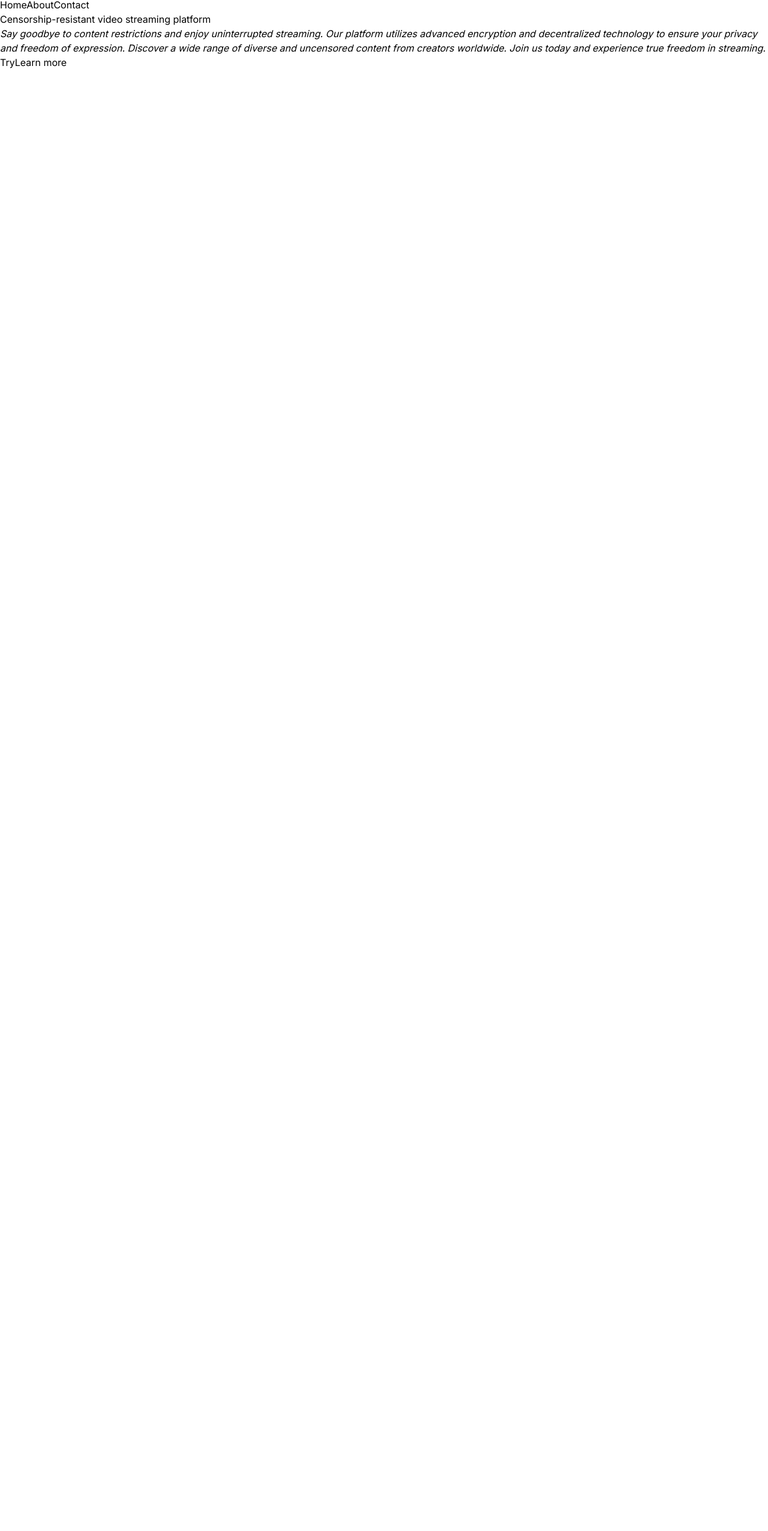
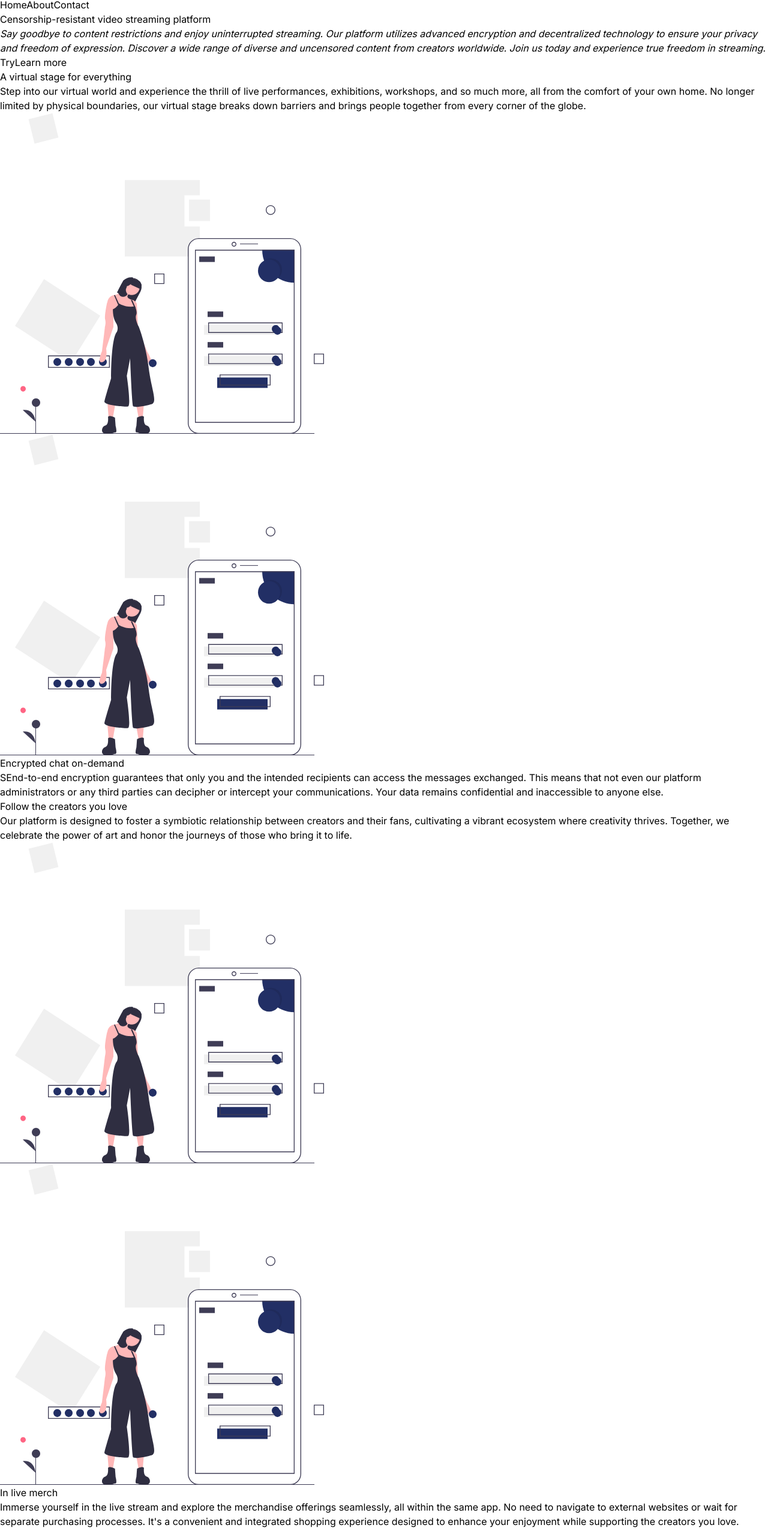
Before and after one commit to Merdi-kim/waves, a Next.js app: page / in a window 1280 px wide. Shown: the part 52-2604 px from the top of the page at 60% size. Before the commit the page ends 800 px from the top, so only its background shows below. Built offline with nearby package versions, Linux system fonts and the light colour scheme.

Commit message:
add description to landing page

```diff
--- a/src/app/page.tsx
+++ b/src/app/page.tsx
@@ -1,13 +1,17 @@
-import Link from "next/link";
+import Link from 'next/link';
 
 export default function Home() {
 	return (
 		<main>
 			<div className="h-36 w-full">
-				<div className='h-20 w-full flex items-center justify-evenly'>
+				<div className="h-20 w-full flex items-center justify-evenly">
 					<div></div>
-					<div className="font-extrabold text-3xl"><i>Waves</i></div>
-					<button className="w-32 h-8 bg-blue-950 text-white">Try for Free</button>
+					<div className="font-extrabold text-3xl">
+						<i>Waves</i>
+					</div>
+					<button className="w-32 h-8 bg-blue-950 text-white">
+						Try for Free
+					</button>
 				</div>
 				<div className="h-16 px-28">
 					<div className="">
@@ -17,18 +21,67 @@ export default function Home() {
 					</div>
 				</div>
 			</div>
-			<div className="h-[calc(100vh-9rem)] ">
+			<div className="h-[calc(100vh-9rem)] overflow-hidden">
 				<div className="h-3/5 w-5/6 py-20 px-28">
-					<h2 className="font-extrabold text-6xl mb-12">Censorship-resistant video streaming platform</h2>
-					<p className="w-4/6"><i>
-					Say goodbye to content restrictions and enjoy uninterrupted streaming. Our platform utilizes advanced encryption and decentralized technology to ensure your privacy and freedom of expression. Discover a wide range of diverse and uncensored content from creators worldwide. Join us today and experience true freedom in streaming.
-					</i></p>
+					<h2 className="font-extrabold text-6xl mb-12">
+						Censorship-resistant video streaming platform
+					</h2>
+					<p className="w-4/6">
+						<i>
+							Say goodbye to content restrictions and enjoy uninterrupted
+							streaming. Our platform utilizes advanced encryption and
+							decentralized technology to ensure your privacy and freedom of
+							expression. Discover a wide range of diverse and uncensored
+							content from creators worldwide. Join us today and experience true
+							freedom in streaming.
+						</i>
+					</p>
 				</div>
 				<div className="h-2/5 px-28 bg-[url('/assets/wave.svg')] bg-cover mt-5 w-full">
-					<button className="w-32 h-8 mx-4 bg-blue-950 text-white hover:border-2 hover:border-blue-950 hover:bg-white hover:text-black ">Try</button>
-					<button className="w-32 h-8 mx-4 border-2 border-blue-950 hover:bg-blue-950 hover:text-white">Learn more</button>
+					<button className="w-32 h-8 mx-4 bg-blue-950 text-white hover:border-2 hover:border-blue-950 hover:bg-white hover:text-black ">
+						Try
+					</button>
+					<button className="w-32 h-8 mx-4 border-2 border-blue-950 hover:bg-blue-950 hover:text-white">
+						Learn more
+					</button>
 				</div>
 			</div>
+			<div className='flex flex-col items-center w-full mt-20'>
+				<div className='w-11/12 md:w-9/12 lg:w-6/12 flex items-center my-4'>
+					<div className='w-5/6'>
+					   <h3 className='text-2xl font-bold mb-4'>A virtual stage for everything</h3>
+					   <p className='text-sm'>Step into our virtual world and experience the thrill of live performances, exhibitions, workshops, and so much more, all from the comfort of your own home. No longer limited by physical boundaries, our virtual stage breaks down barriers and brings people together from every corner of the globe.</p>
+					</div>
+					<img src="/assets/undraw1.svg" alt="" className='w-[200px] h-[200px] m-2'/>
+				</div>
+				<div className='w-11/12 md:w-9/12 lg:w-6/12 flex items-center my-4'>
+				    <img src="/assets/undraw1.svg" alt="" className='w-[200px] h-[200px] m-2'/>
+					<div className='w-5/6'>
+					   <h3 className='text-2xl font-bold mb-4'>Encrypted chat on-demand</h3>
+					   <p className='text-sm'>SEnd-to-end encryption guarantees that only you and the intended recipients can access the messages exchanged. This means that not even our platform administrators or any third parties can decipher or intercept your communications. Your data remains confidential and inaccessible to anyone else.</p>
+					</div>
+				</div>
+				<div className='w-11/12 md:w-9/12 lg:w-6/12 flex items-center my-4'>
+					<div className='w-5/6'>
+					   <h3 className='text-2xl font-bold mb-4'>Follow the creators you love</h3>
+					   <p className='text-sm'>Our platform is designed to foster a symbiotic relationship between creators and their fans, cultivating a vibrant ecosystem where creativity thrives. Together, we celebrate the power of art and honor the journeys of those who bring it to life.</p>
+					</div>
+					<img src="/assets/undraw1.svg" alt="" className='w-[200px] h-[200px] m-2'/>
+				</div>
+				<div className='w-11/12 md:w-9/12 lg:w-6/12 flex items-center my-4'>
+				    <img src="/assets/undraw1.svg" alt="" className='w-[200px] h-[200px] m-2'/>
+					<div className='w-5/6'>
+					   <h3 className='text-2xl font-bold mb-4'>In live merch</h3>
+					   <p className='text-sm'>Immerse yourself in the live stream and explore the merchandise offerings seamlessly, all within the same app. No need to navigate to external websites or wait for separate purchasing processes. It's a convenient and integrated shopping experience designed to enhance your enjoyment while supporting the creators you love.</p>
+					</div>
+				</div>
+			</div>
+			<div className="h-40 w-full flex items-center justify-center">
+			<button className="w-44 h-8 mx-4 bg-blue-950 text-white hover:border-2 hover:border-blue-950 hover:bg-white hover:text-black ">
+				Try it today
+			</button>
+			</div>
+			<div className='h-52 w-full bg-blue-100'></div>
 		</main>
 	);
 }
```
Also changed, not shown: public/assets/undraw1.svg (added), 1 other file (tests, documents, lock files or other folders).
